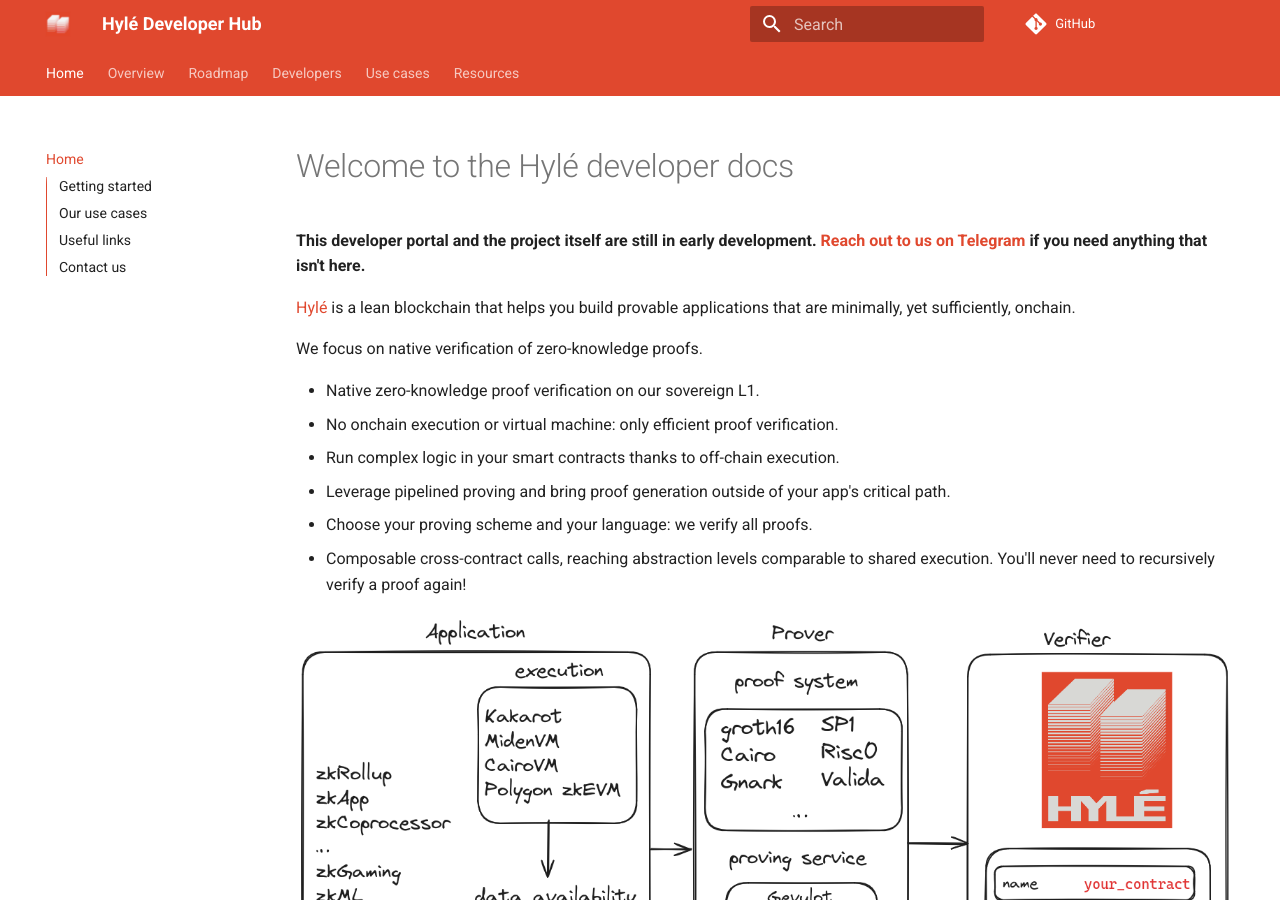
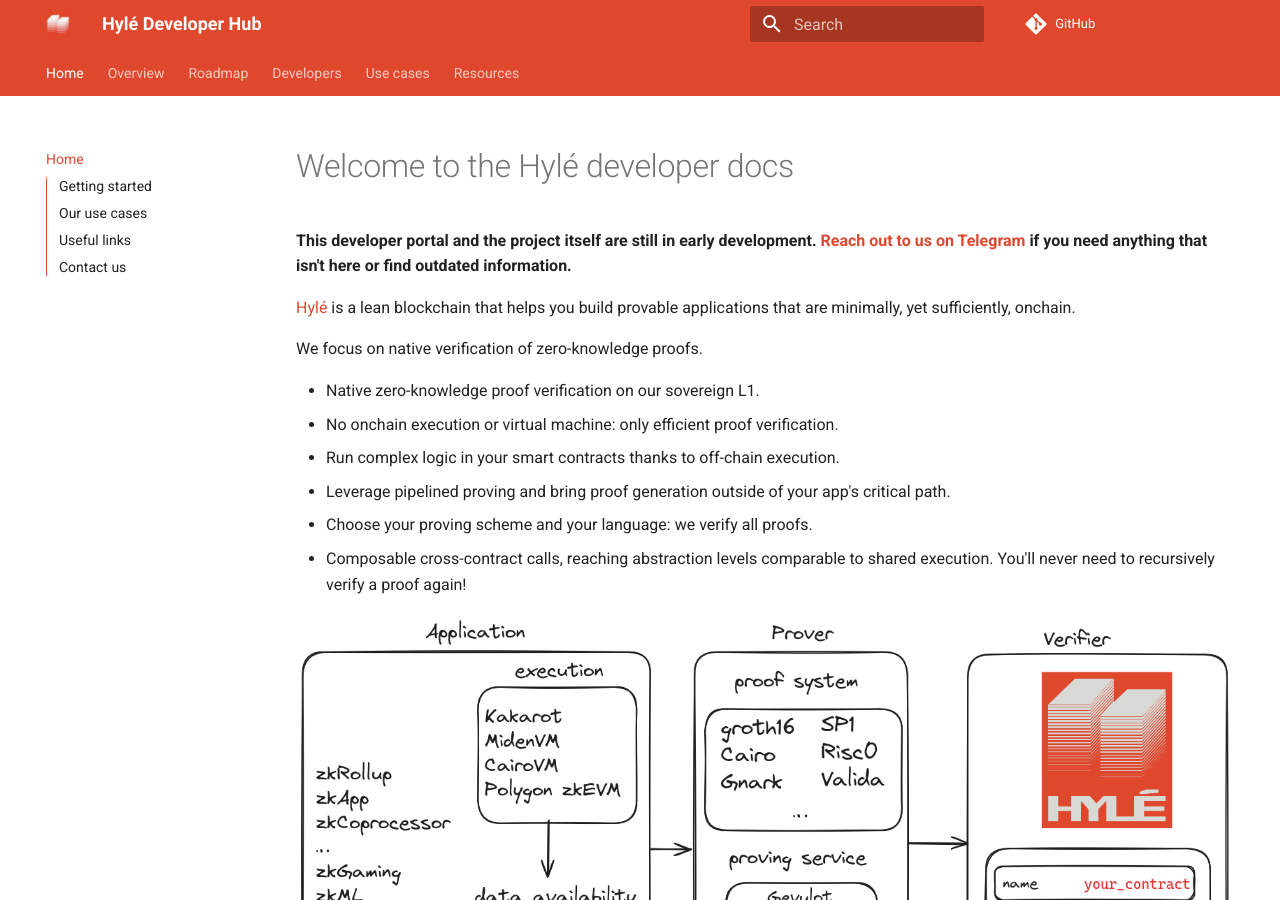
Before and after one commit to Hyle-org/devhub-hyle, an MkDocs documentation site: the page built from docs/index.md, in a window 1280 px wide and 900 px high. Built offline with MkDocs 1.6.1 and Material for MkDocs 9.7.7, drawn with Linux system fonts in a browser that asks for light colours; comment, search, counter and statistics services are not loaded.

Commit message:
or find outdated information (#3)

```diff
--- a/docs/index.md
+++ b/docs/index.md
@@ -5,7 +5,7 @@
 
 # Welcome to the Hylé developer docs
 
-**This developer portal and the project itself are still in early development. [Reach out to us on Telegram](https://t.me/hyle_org) if you need anything that isn't here.**
+**This developer portal and the project itself are still in early development. [Reach out to us on Telegram](https://t.me/hyle_org) if you need anything that isn't here or find outdated information.**
 
 [Hylé](https://hyle.eu/)  is a lean blockchain that helps you build provable applications that are minimally, yet sufficiently, onchain.
 
```
